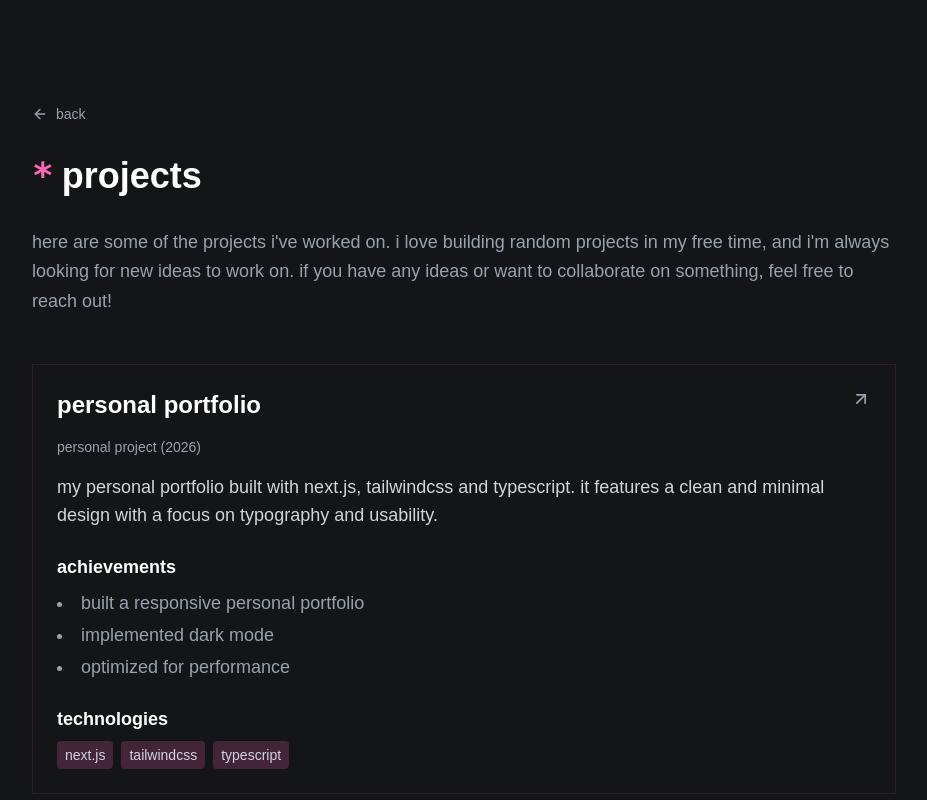
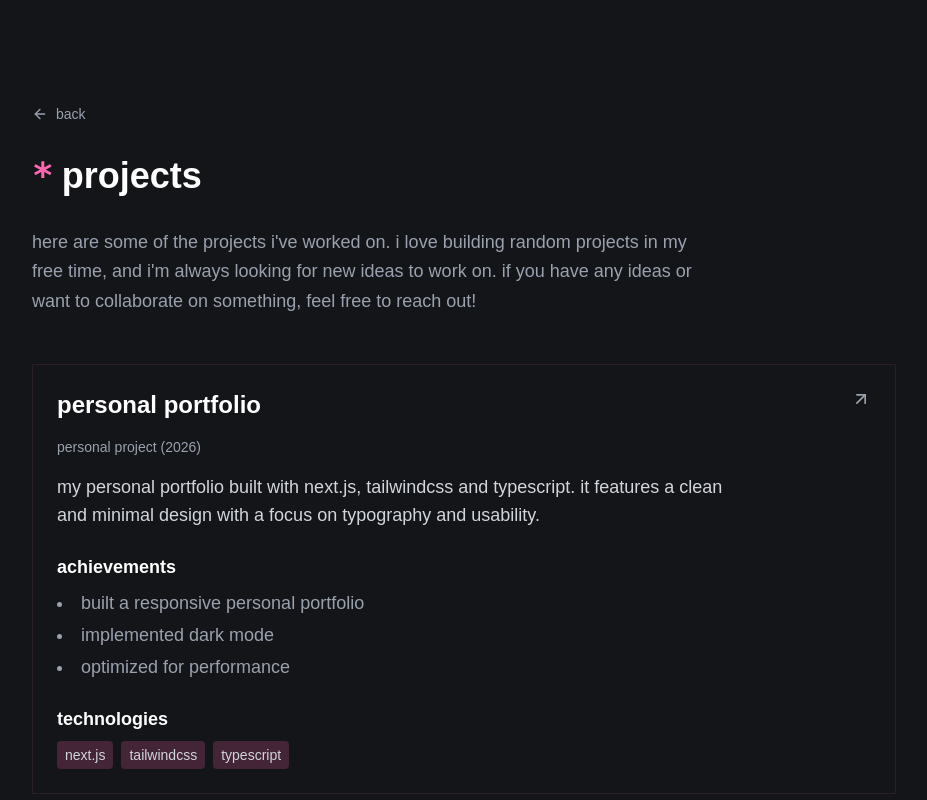
Before and after one commit to mkelvers/mkelvers.tech, a Next.js app: page /projects in a window 1280 px wide. Shown: the top 800 px of the page, without its empty margins (176-1103 px from the left). Built offline with nearby package versions, Linux system fonts and the light colour scheme.

Commit message:
refactor: improve section styling

```diff
--- a/src/app/projects/page.tsx
+++ b/src/app/projects/page.tsx
@@ -20,11 +20,13 @@ export default function ProjectsPage() {
                 projects
             </h1>
 
-            <p className="text-gray-400 mb-12 leading-relaxed">
-                here are some of the projects i&apos;ve worked on. i love building random
-                projects in my free time, and i&apos;m always looking for new ideas to work on. if you have
-                any ideas or want to collaborate on something, feel free to reach out!
-            </p>
+            <div className="max-w-2xl">
+                <p className="text-gray-400 mb-12 leading-relaxed">
+                    here are some of the projects i&apos;ve worked on. i love building random
+                    projects in my free time, and i&apos;m always looking for new ideas to work on. if you have
+                    any ideas or want to collaborate on something, feel free to reach out!
+                </p>
+            </div>
 
             <div className="space-y-12">
                 {projects.map((project) => (
--- a/src/components/project-card.tsx
+++ b/src/components/project-card.tsx
@@ -29,7 +29,7 @@ export function ProjectCard(props: ProjectCardProps) {
                 {role} {period && `(${period})`}
             </p>
 
-            <p className="text-gray-300 mb-6">{description}</p>
+            <p className="text-gray-300 mb-6 max-w-2xl">{description}</p>
 
             <div className="space-y-6">
                 <div>
--- a/src/components/section-list.tsx
+++ b/src/components/section-list.tsx
@@ -2,7 +2,7 @@ import { ArrowUpRight } from "lucide-react";
 import Link from "next/link";
 import { ProjectCardProps } from "@/components/project-card";
 
-export type SectionListProps = {
+type SectionListProps = {
     title: string,
     items: ProjectCardProps[],
     viewAll?: {
@@ -36,7 +36,7 @@ export function SectionList(props: SectionListProps) {
                             <p className="text-sm text-gray-400 mb-2">
                                 {item.role} {item.period && `(${item.period})`}
                             </p>
-                            <p className="text-gray-300">{item.description}</p>
+                            <p className="text-gray-300 max-w-2xl">{item.description}</p>
                         </Link>
                     </div>
                 ))}
```
